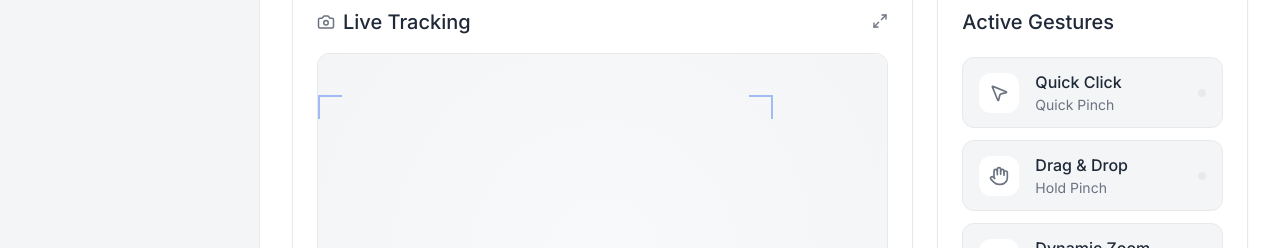
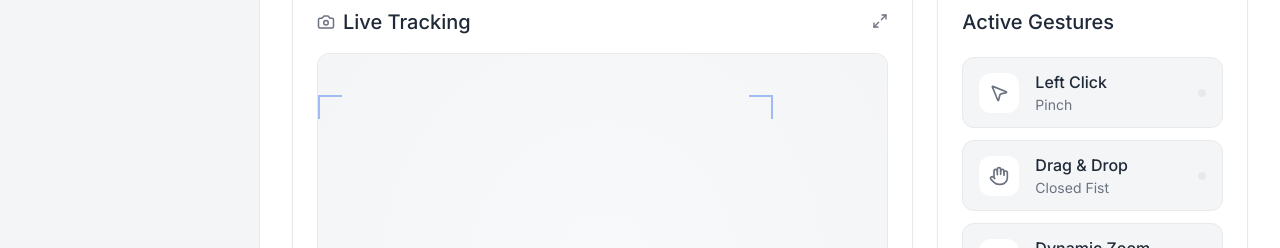
Before and after one commit to AyanSayyad07/AI-Virtual-Mouse, a React app in the folder frontend/: page / in a window 1280 px wide. Shown: the part 368-616 px from the top of the page. Built offline with nearby package versions, Linux system fonts and the light colour scheme; no server answers; the HTML template or start-up script is replaced by a standard one.

Commit message:
Overhaul cursor tracking: Add bounding box and Pre-Click Stabilizer

```diff
--- a/frontend/src/components/GestureStatus/GestureStatus.jsx
+++ b/frontend/src/components/GestureStatus/GestureStatus.jsx
@@ -4,8 +4,8 @@ import './GestureStatus.css';
 
 const GestureStatus = ({ activeGestures = [] }) => {
   const gestures = [
-    { id: 'pinch', name: 'Quick Click', icon: MousePointer2, active: activeGestures.includes('pinch'), key: 'Quick Pinch' },
-    { id: 'drag', name: 'Drag & Drop', icon: Hand, active: activeGestures.includes('drag'), key: 'Hold Pinch' },
+    { id: 'pinch', name: 'Left Click', icon: MousePointer2, active: activeGestures.includes('pinch'), key: 'Pinch' },
+    { id: 'drag', name: 'Drag & Drop', icon: Hand, active: activeGestures.includes('drag'), key: 'Closed Fist' },
     { id: 'two_hands', name: 'Dynamic Zoom', icon: ZoomIn, active: activeGestures.includes('two_hands'), key: 'Dual Pinch & Pull' },
     { id: 'swipe', name: 'Scroll', icon: Move, active: activeGestures.includes('swipe'), key: 'Two Fingers' },
     { id: 'keyboard', name: 'Virtual Keyboard', icon: Type, active: activeGestures.includes('keyboard'), key: 'Three Fingers' },
```
Also changed, not shown: 1 other file (tests, documents, lock files or other folders).
